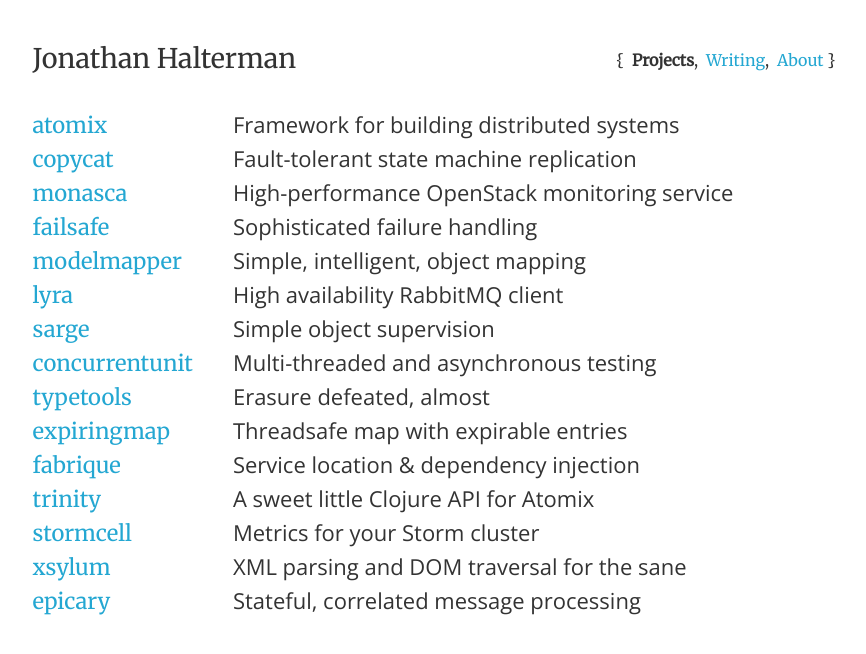
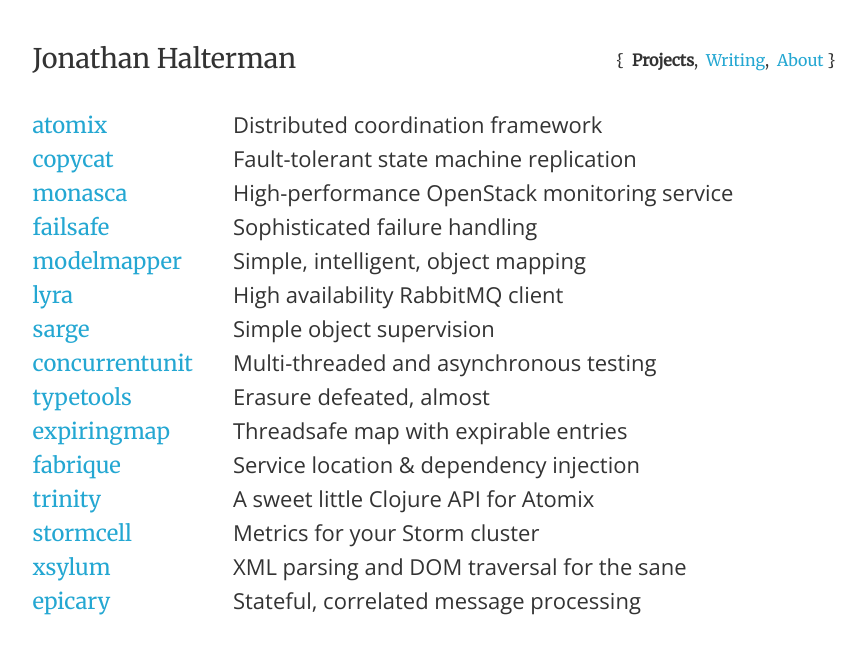
Before and after one commit to jhalterman/jhalterman.github.io, a Jekyll site: the page built from index.html, in a window 1280 px wide. Shown: the top 654 px of the page, without its empty margins (200-1066 px from the left). Built offline with Jekyll 4.4.1, drawn with Linux system fonts in a browser that asks for light colours.

Commit message:
update atomix description

```diff
--- a/_data/projects.yml
+++ b/_data/projects.yml
@@ -1,5 +1,5 @@
 - name: atomix
-  description: Framework for building distributed systems
+  description: Distributed coordination framework
   url: "http://atomix.io/atomix"
 
 - name: copycat
```
